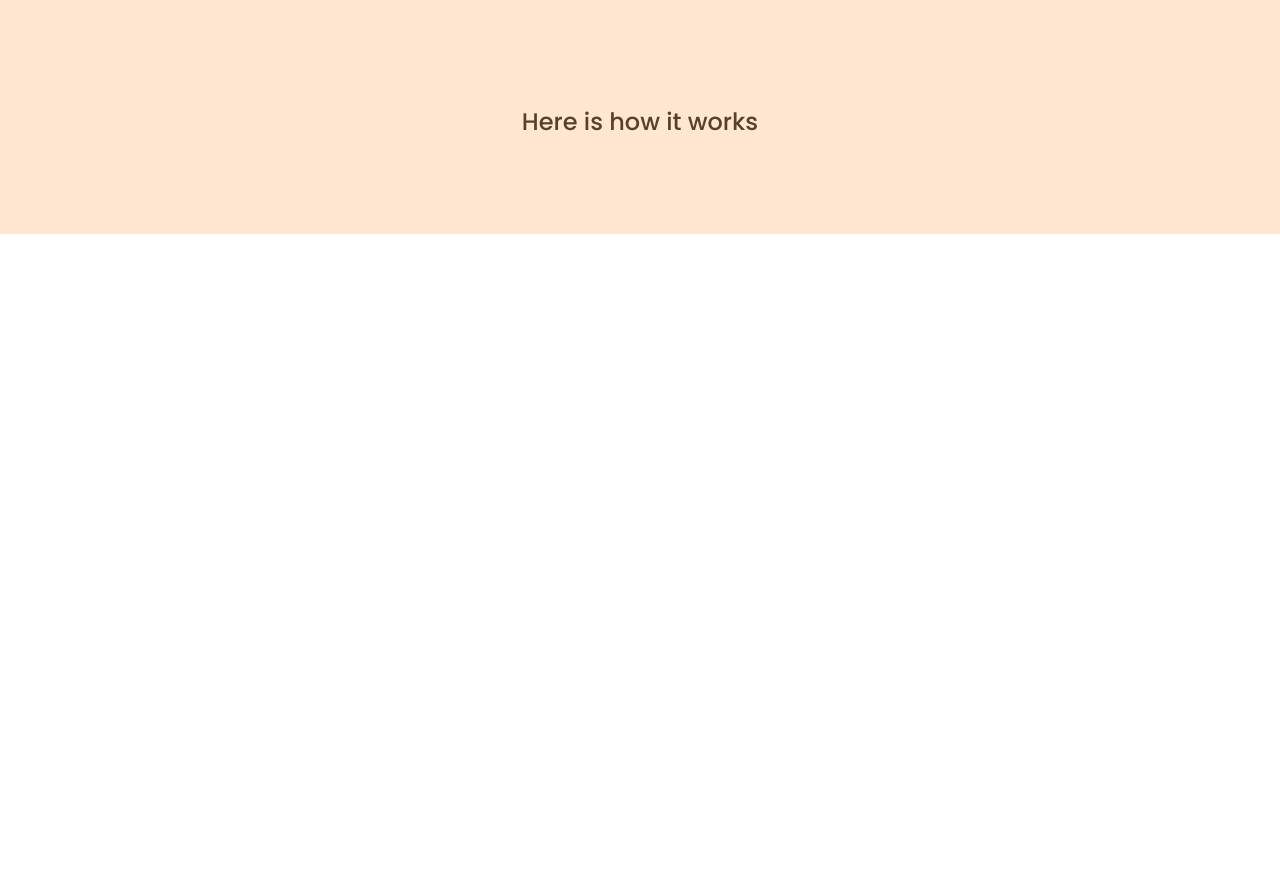
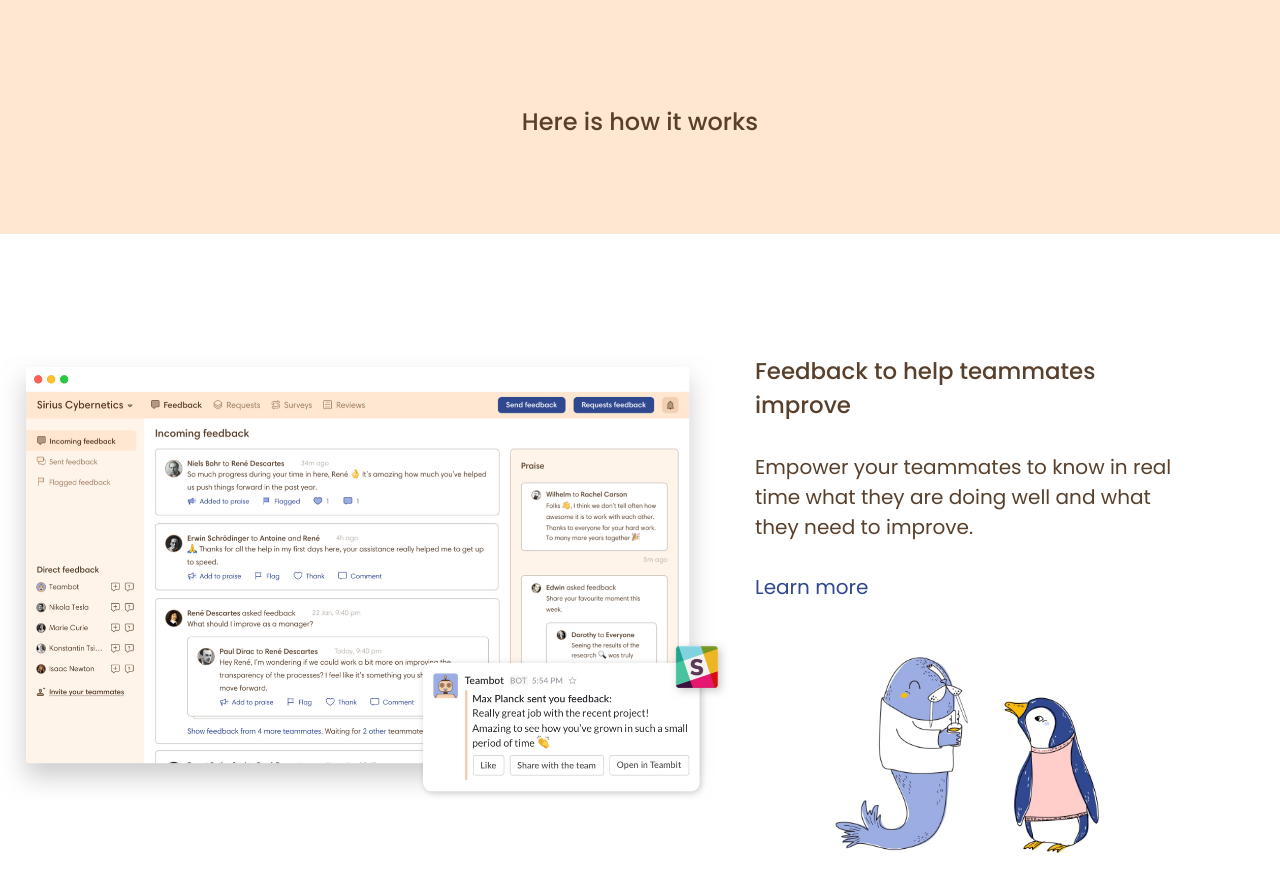
Before and after one commit to MatteoPetracci/node-sass-teambit, a website: page index.html in a window 1280 px wide. Shown: the part 2637-3528 px from the top of the page. Before the commit the page ends 2871 px from the top, so only its background shows below. Drawn offline with Linux system fonts and the light colour scheme.

Commit message:
inizio seconda sezione

```diff
--- a/index.html
+++ b/index.html
@@ -117,6 +117,19 @@
           </div>
         </div>
       </section>
+      <section id="teammates">
+        <div class="container_second">
+          <div class="box_teammates">
+            <img src="img/employee-feedback.jpg" alt="">
+          </div>
+          <div class="box_teammates right">
+            <h3>Feedback to help teammates improve</h3>
+            <p>Empower your teammates to know in real time what they are doing well and what they need to improve.</p>
+            <a href="#">Learn more</a>
+            <img class="seal" src="img/communication.jpg" alt="">
+          </div>
+        </div>
+      </section>
     </main>
     <footer>
 
--- a/src/partials/_common.scss
+++ b/src/partials/_common.scss
@@ -14,7 +14,3 @@
 i.fa-bars {
   display: $displayNone;
 }
-
-section {
-  background-color: #ffe7d2;
-}
--- a/src/partials/_header.scss
+++ b/src/partials/_header.scss
@@ -4,9 +4,8 @@
   width: 80%;
   margin: auto;
   nav {
-    display: flex;
+    @include displayFlexBetween;
     align-items: center;
-    justify-content: space-between;
     height: 80px;
     border-bottom: 1px solid black;
     .logo {
--- a/src/partials/_main.scss
+++ b/src/partials/_main.scss
@@ -5,6 +5,7 @@
   text-align: center;
   margin: auto;
   color: #58402c;
+  background-color: #ffe7d2;
   .box_features.line {
     border-bottom: 1px solid black;
   }
@@ -20,8 +21,7 @@
       margin: auto;
     }
     .box_img {
-      display: flex;
-      justify-content: space-between;
+      @include displayFlexBetween;
       padding-top: 70px;
       max-width: 880px;
       margin: auto;
@@ -53,3 +53,48 @@
     }
   }
 }
+
+// Seconda sezione
+
+.container_second {
+  display: flex;
+  margin: 120px 0;
+  color: #58402c;
+  #teammates {
+    background-color: white;
+  }
+  .box_teammates {
+    width: 50%;
+    display: flex;
+    flex-direction: column;
+    min-width: 730px;
+    img {
+      width: 100%;
+    }
+    img.seal {
+      width: 60%;
+      margin-left: 80px;
+      margin-top: 25px;
+    }
+  }
+  .box_teammates.right {
+    padding-left: 25px;
+    padding-left: 25px;
+    min-width: 300px;
+    max-width: 465px;
+    h3, p, a {
+      margin-bottom: 30px;
+    }
+    h3 {
+      font-size: $fontSize * 1.43;
+      font-weight: 500;
+    }
+    p {
+      font-size: $fontSize * 1.25;
+    }
+    a {
+      font-size: $fontSize * 1.25;
+      color: #30488F;
+    }
+  }
+}
--- a/src/partials/_mediaquery.scss
+++ b/src/partials/_mediaquery.scss
@@ -30,3 +30,18 @@
     text-align: center;
   }
 }
+
+@media screen and (max-width: 1060px) {
+  .container_second {
+    flex-direction: column;
+    align-items: center;
+    text-align: center;
+    .box_teammates.right {
+      min-width: 550px;
+      margin-top: 50px;
+    }
+    img.seal {
+      width: 55%;
+    }
+  }
+}
--- a/src/partials/_mixins.scss
+++ b/src/partials/_mixins.scss
@@ -13,3 +13,8 @@
   display: flex;
   flex-direction: column;
 }
+
+@mixin displayFlexBetween {
+  display: flex;
+  justify-content: space-between;
+}
```
Also changed, not shown: dist/app.css, img/communication.jpg (added), img/employee-feedback.jpg (added).
